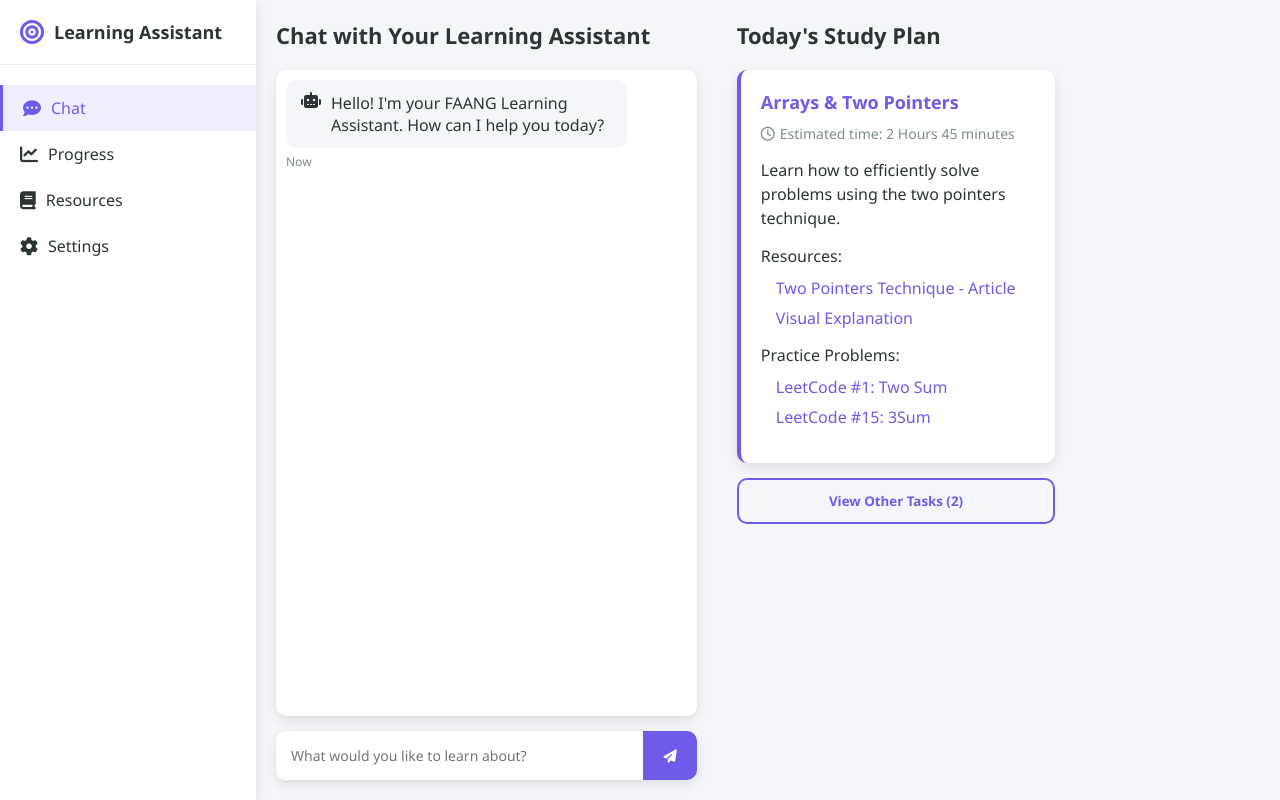
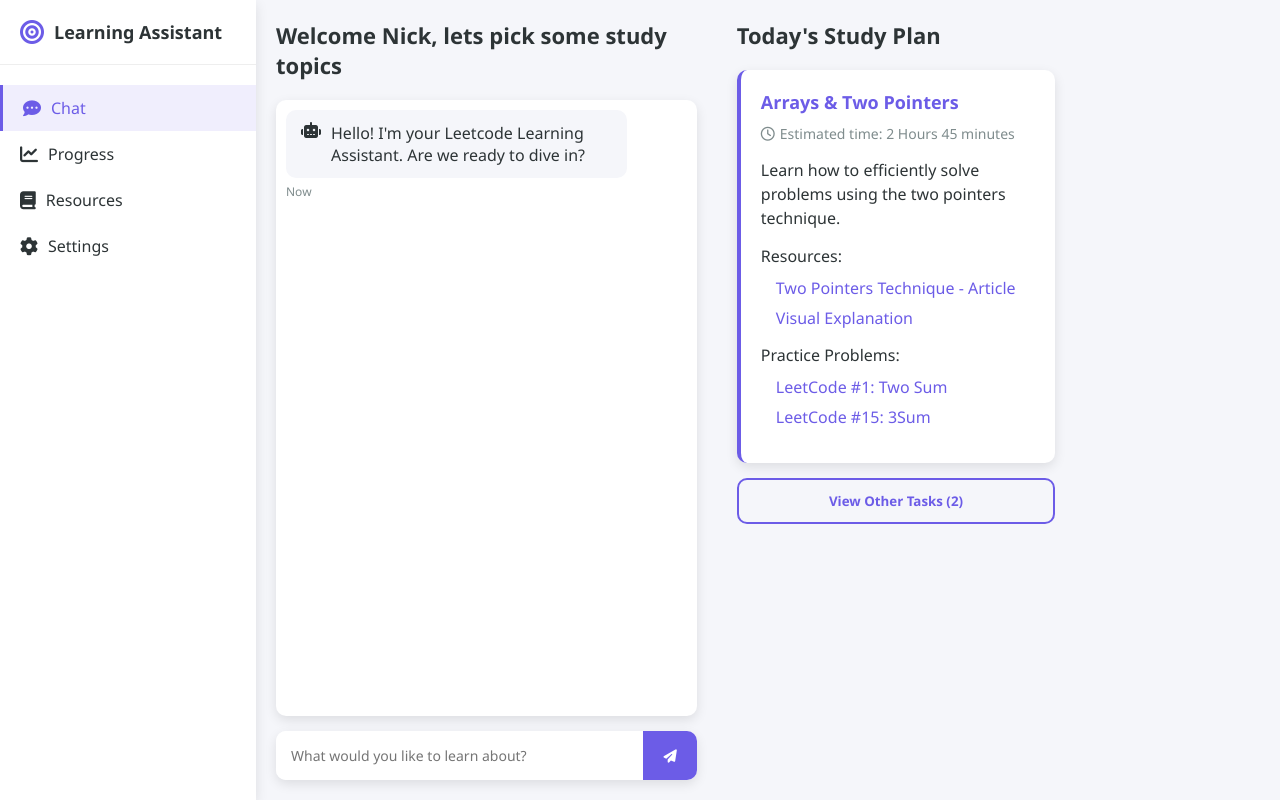
Before and after one commit to My80vette/LangChainFAANG, a Flask app: page / in a window 1280 px wide. Run offline with Flask 3, Linux system fonts and the light colour scheme.

Commit message:
Minor UI Tweaks, about to redesign the cards so i need to save

```diff
--- a/templates/index.html
+++ b/templates/index.html
@@ -27,14 +27,14 @@
         <div class="main-content">
             <div class="chat-section">
                 <div class="chat-header">
-                    <h2>Chat with Your Learning Assistant</h2>
+                    <h2>Welcome Nick, lets pick some study topics</h2>
                 </div>
                 <div class="chat-messages" id="chatMessages">
                     <div class="message assistant-message">
                         <div class="message-content">
                             <i class="fas fa-robot message-icon"></i>
                             <div class="message-text">
-                                Hello! I'm your FAANG Learning Assistant. How can I help you today?
+                                Hello! I'm your Leetcode Learning Assistant. Are we ready to dive in?
                             </div>
                         </div>
                         <div class="message-time">Now</div>
```
Also changed, not shown: chat.py (+10 -1 lines).
